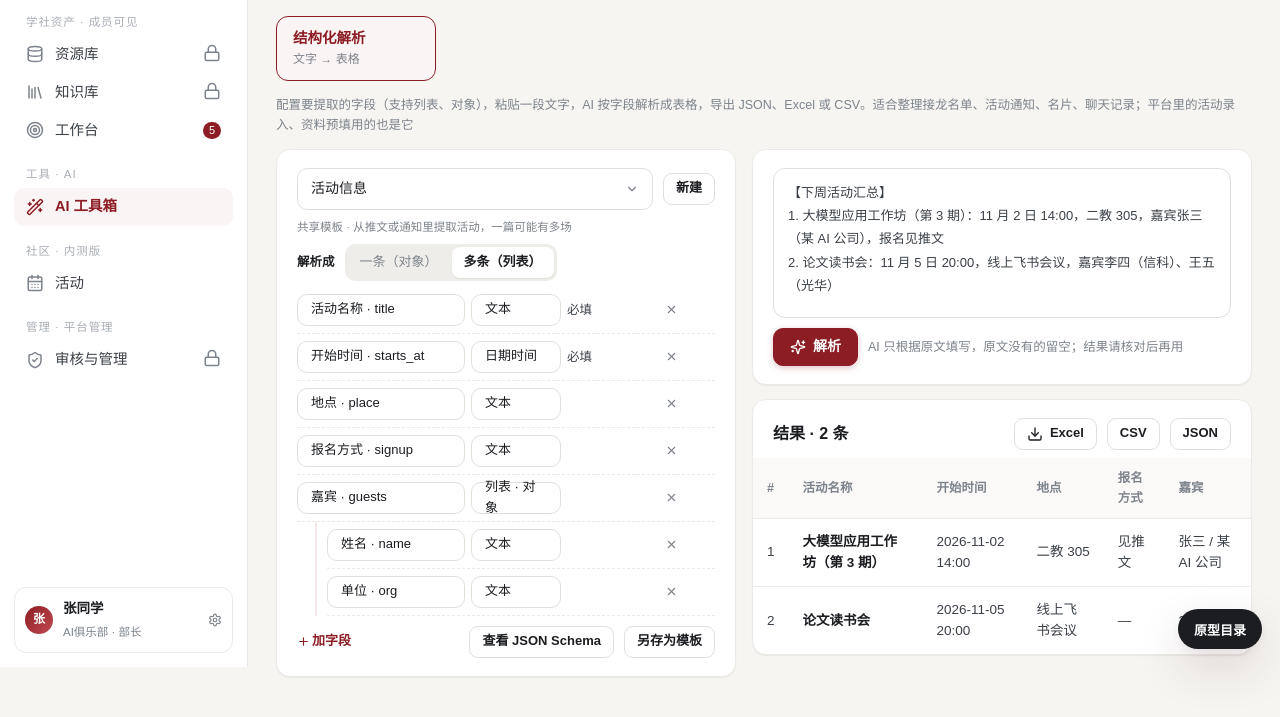
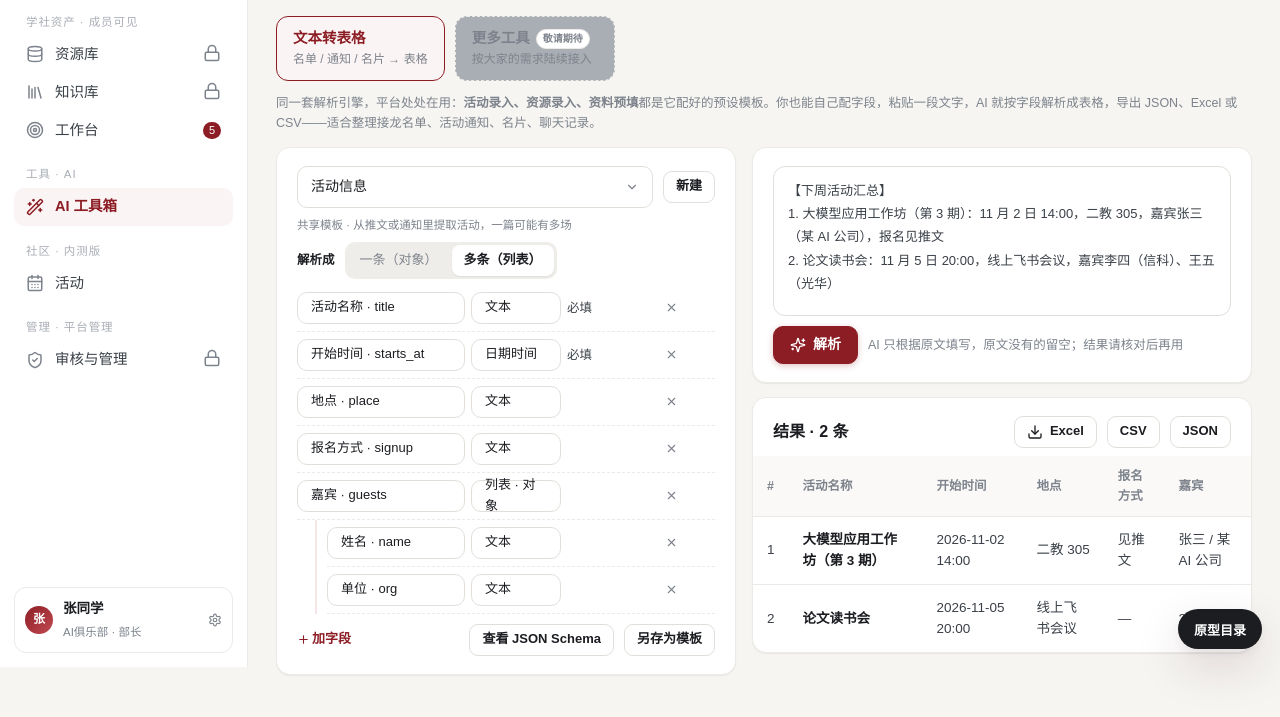
Before and after one commit to YuYuYuZero/pku-innovation-hub, a plain HTML site: page assistant.html in a window 1280 px wide. Shown: the part 133-850 px from the top of the page. Drawn offline with Linux system fonts and the light colour scheme.

Commit message:
AI 工具箱原型同步：结构化解析→文本转表格，加「更多工具·敬请期待」占位，顶部点明能力复用

```diff
--- a/assistant.html
+++ b/assistant.html
@@ -7,15 +7,21 @@
 .fr .input { height: 32px; font-size: 13px; }
 .sub { margin-left: 18px; padding-left: 10px; border-left: 2px solid var(--red-100); }
 .paste { border: 1px solid var(--line-2); border-radius: 12px; padding: 12px 14px; background: #fff; font-size: 13px; line-height: 1.8; min-height: 150px; }
-.tool { display: inline-flex; flex-direction: column; padding: 10px 16px; border: 1px solid var(--red); border-radius: 12px; background: var(--red-50); min-width: 160px; margin-bottom: 14px; }
+.tool { display: inline-flex; flex-direction: column; padding: 10px 16px; border: 1px solid var(--red); border-radius: 12px; background: var(--red-50); min-width: 160px; }
 .tool b { color: var(--red); font-size: 14.5px; } .tool span { font-size: 12px; color: var(--muted); }
+.tool.soon { border-color: var(--line); border-style: dashed; background: var(--faint); }
+.tool.soon b { color: var(--muted); display: inline-flex; align-items: center; gap: 6px; }
+.tool.soon .soon-tag { font-size: 10px; font-weight: 600; color: var(--muted); background: #fff; border: 1px solid var(--line); border-radius: 999px; padding: 1px 6px; }
 </style></head>
 <body data-page="assistant">
 <div class="app"><aside id="sb"></aside><div class="main"><header id="tb"></header>
 <div class="page"><div class="wrap" style="max-width:1240px">
 <div style="margin:6px 0 14px"><h1 class="h-page">AI 工具箱</h1><p class="muted" style="margin-top:2px">通用的 AI 能力：谁都能拿来处理自己手上的文字和表格。结果由你核对后再用，AI 不会替你提交或对外发消息</p></div>
-<div class="tool rel"><span class="mk" style="left:-8px;top:-8px">1</span><b>结构化解析</b><span>文字 → 表格</span></div>
-<p class="muted small" style="margin-bottom:14px">配置要提取的字段（支持列表、对象），粘贴一段文字，AI 按字段解析成表格，导出 JSON、Excel 或 CSV。适合整理接龙名单、活动通知、名片、聊天记录；平台里的活动录入、资料预填用的也是它</p>
+<div class="row" style="gap:10px;flex-wrap:wrap;margin-bottom:12px">
+  <div class="tool rel"><span class="mk" style="left:-8px;top:-8px">1</span><b>文本转表格</b><span>名单 / 通知 / 名片 → 表格</span></div>
+  <div class="tool soon" data-done="敬请期待，欢迎去「想法共建」提需求或投票"><b>更多工具 <span class="soon-tag">敬请期待</span></b><span>按大家的需求陆续接入</span></div>
+</div>
+<p class="muted small" style="margin-bottom:14px">同一套解析引擎，平台处处在用：<b>活动录入、资源录入、资料预填</b>都是它配好的预设模板。你也能自己配字段，粘贴一段文字，AI 就按字段解析成表格，导出 JSON、Excel 或 CSV——适合整理接龙名单、活动通知、名片、聊天记录。</p>
 <div class="cols">
   <div class="card pad rel"><span class="mk" style="left:-8px;top:-8px">2</span>
     <div class="row"><div class="input grow">活动信息<i class="ic" data-i="LuChevronDown" style="margin-left:auto;color:var(--muted)"></i></div><span class="btn btn-sm">新建</span></div>
```
